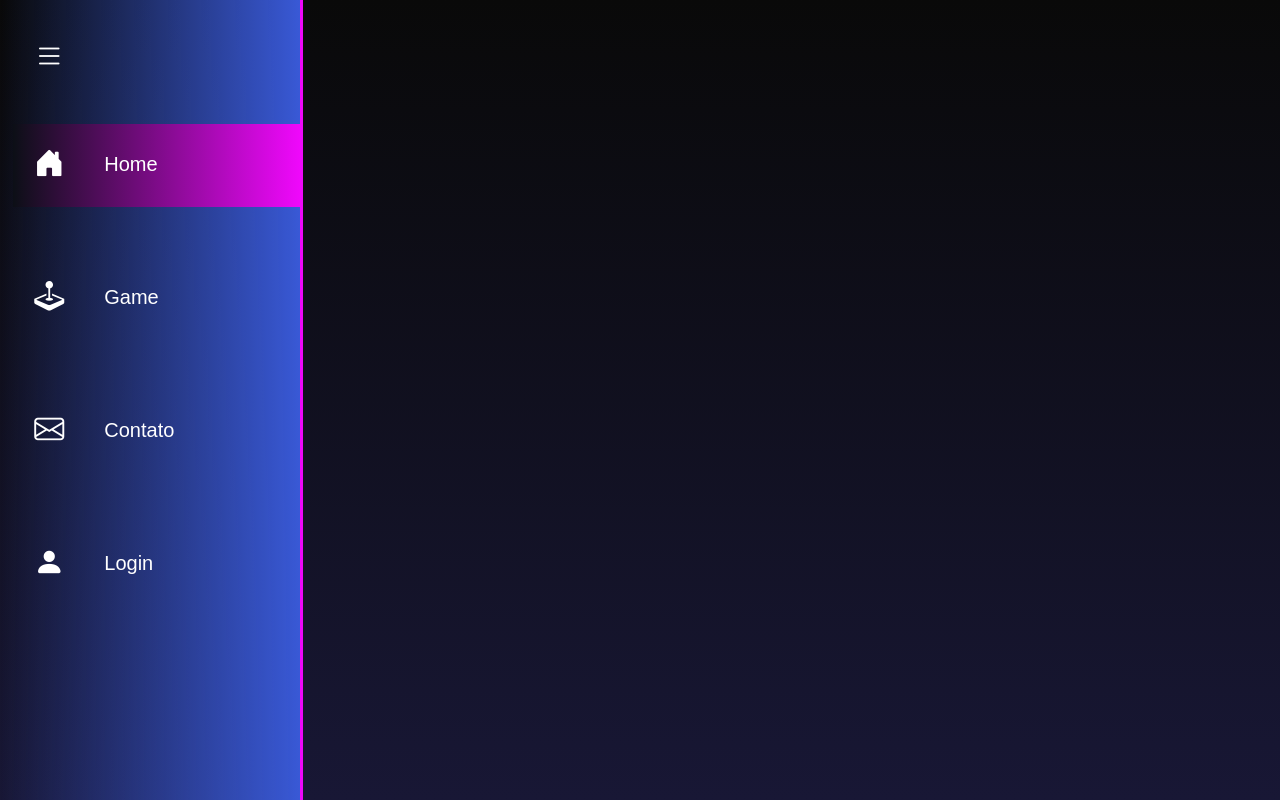
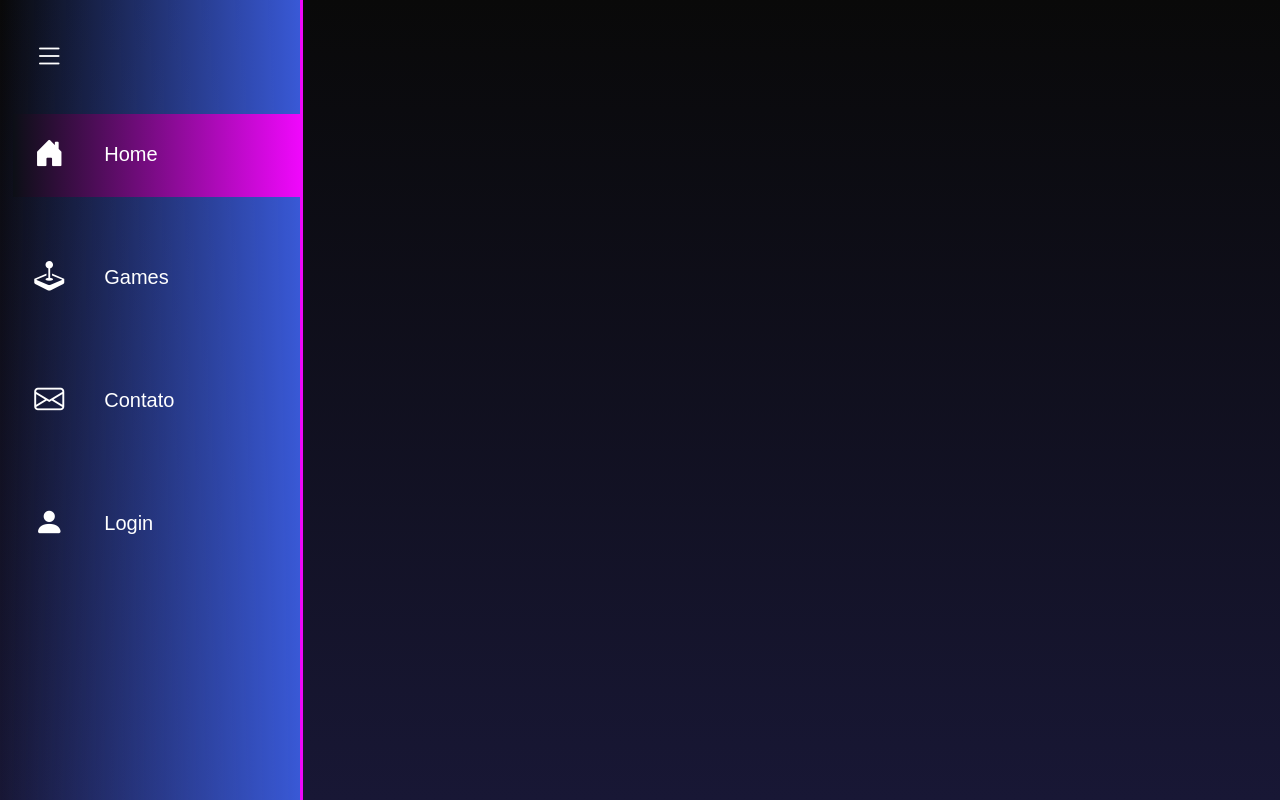
Before and after one commit to emillyCrisallys/TechAcademy_2, a plain HTML site: page index.html in a window 1280 px wide. Both pictures are taken after a click on the icon 40 px from the left and 56 px from the top of the page. Drawn offline with nearby package versions, Linux system fonts and the light colour scheme; a web font is replaced by a local one.

Commit message:
Atualiza

```diff
--- a/css/style.scss
+++ b/css/style.scss
@@ -56,6 +56,7 @@ nav.menu-lateral.expandir{/*faz expandir quando passa o mouse lista*/
     }
 }
 
+
 ul{
     height: $perc;
     list-style-type: none;
@@ -97,7 +98,7 @@ ul{
                 display: flex;
                 margin-bottom: 20px;
                 line-height: 40px;
-                margin-top: 50px;
+                margin-top: 40px;
 
 
             }
@@ -106,14 +107,26 @@ ul{
     }
 }
 
+
+
+
 ul{
     li.item-menu{
             a .txt-link{
-               margin-left: 40px;
+               margin-left: 70px;
+               transition: .5s;
+               opacity: 0;
             }
 
 
     }
+}
+
+
+
+nav.menu-lateral.expandir .txt-link{
+    margin-left: 40px;
+    opacity: 1;
 }
 
 ul{
--- a/index.html
+++ b/index.html
@@ -1,4 +1,4 @@
-<!-- Aula 1 -->
+
 <!DOCTYPE html>
 <html lang="pt-br">
 	<head>
@@ -32,7 +32,7 @@
                 <li class="item-menu">
                     <a href="#">
                         <span class="icon"><i class="bi bi-joystick"></i></span>
-                        <span class="txt-link">Game</span>
+                        <span class="txt-link">Games</span>
                     </a>
                 </li>
 
@@ -49,8 +49,13 @@
                         <span class="txt-link">Login</span>
                     </a>
                 </li>
+
+
             </ul>
         </nav>
+
+
+
 
         <script src="menu.js"></script>
 	</body>
```
Also changed, not shown: css/style.css, 1 other file.
